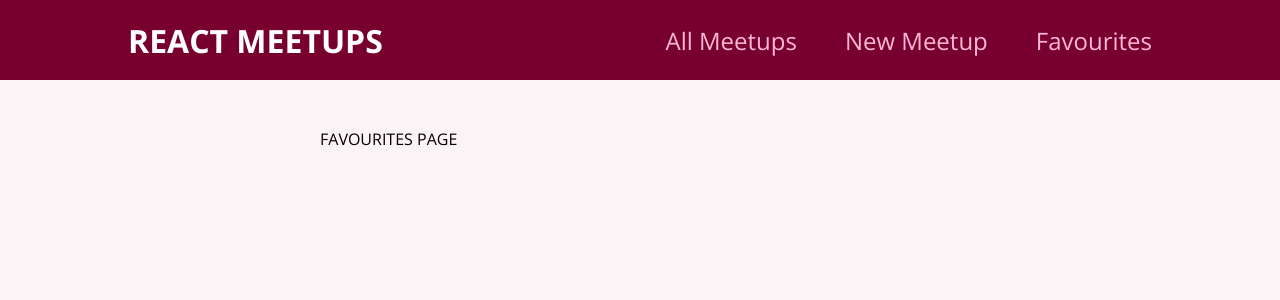
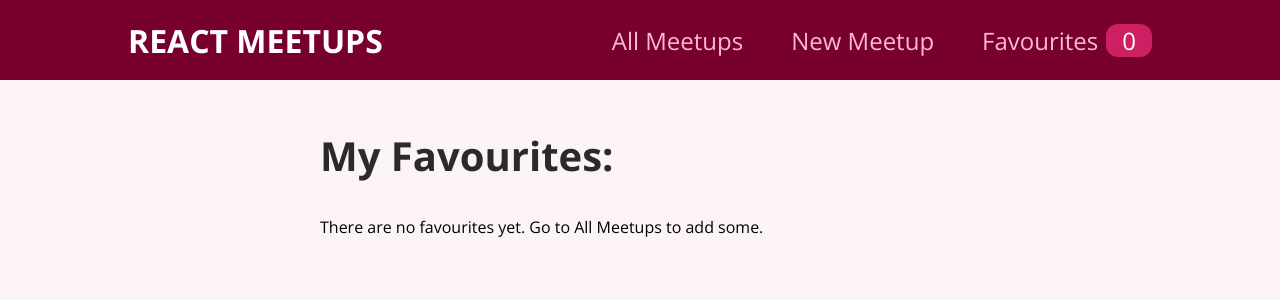
Before and after one commit to Magitekwarrior/ReactTraining, a React (Create React App) app in the folder 07-new-starting-project/: page /favourites in a window 1280 px wide. Shown: the top 300 px of the page. Built offline with nearby package versions, Linux system fonts and the light colour scheme.

Commit message:
using context around the app

```diff
--- a/07-new-starting-project/src/components/layout/MainNavigation.js
+++ b/07-new-starting-project/src/components/layout/MainNavigation.js
@@ -1,9 +1,14 @@
 import React from "react";
 import { Link } from "react-router-dom";
+import { useContext } from "react";
 
 import classes from "./MainNavigation.module.css"
 
+import FavouritesContext from "store/favourites-context";
+
 function MainNavigation() {
+  const faveCtx = useContext(FavouritesContext);
+
   return (
     <header className={classes.header}>
       <div className={classes.logo}>REACT MEETUPS</div>
@@ -16,7 +21,11 @@ function MainNavigation() {
             <Link to='/new-meetup'>New Meetup</Link>
           </li>
           <li>
-            <Link to='/favourites'>Favourites</Link>
+            <Link to='/favourites'>Favourites
+            <span className={classes.badge}>
+              {faveCtx.totalFavourites}
+            </span>
+            </Link>
           </li>
         </ul>
       </nav>
--- a/07-new-starting-project/src/components/meetups/MeetupItem.js
+++ b/07-new-starting-project/src/components/meetups/MeetupItem.js
@@ -1,8 +1,29 @@
 import React from "react";
+import { useContext } from "react";
+
 import Card from "../ui/Card";
 import classes from "./MeetupItem.module.css";
 
+import FavouritesContext from "store/favourites-context";
+
 function MeetupItem(props) {
+  const faveCtx = useContext(FavouritesContext);
+  const itemIsFavourite = faveCtx.itemIsFavourite(props.id);
+
+  function toggleFavouritStatusHandler() {
+    if (itemIsFavourite) {
+      faveCtx.removeFavourite(props.id);
+    } else {
+      faveCtx.AddFavourite({
+        id: props.id,
+        image: props.image,
+        title: props.title,
+        address: props.address,
+        description: props.description,
+      });
+    }
+  }
+
   return (
     <li className={classes.item}>
       <Card>
@@ -15,7 +36,7 @@ function MeetupItem(props) {
           <p>{props.description}</p>
         </div>
         <div className={classes.actions}>
-          <button>To Favourites</button>
+          <button onClick={toggleFavouritStatusHandler}>{itemIsFavourite ? 'Remove from favourites' : 'To Favourites'}</button>
         </div>
       </Card>
     </li>
--- a/07-new-starting-project/src/pages/AllMeetups.js
+++ b/07-new-starting-project/src/pages/AllMeetups.js
@@ -62,13 +62,9 @@ function AllMeetupsPage() {
   return (
     <section>
       <h1>ALL MEETUPS</h1>
-
-      {allMeetupsData && (
         <ul>
-          {" "}
           <MeetupList meetups={allMeetupsData} />
         </ul>
-      )}
     </section>
   );
 }
--- a/07-new-starting-project/src/pages/Favourites.js
+++ b/07-new-starting-project/src/pages/Favourites.js
@@ -1,10 +1,24 @@
 import React from 'react';
+import { useContext } from "react";
+
+import FavouritesContext from "store/favourites-context";
+import MeetupList from 'components/meetups/MeetupList';
 
 function FavouritesPage() {
+  const faveCtx = useContext(FavouritesContext);
+  let content;
+
+  if (faveCtx.totalFavourites === 0){
+    content = <p>There are no favourites yet. Go to All Meetups to add some.</p>
+  } else {
+    content = <MeetupList meetups={faveCtx.favourites} />;
+  }
+
   return (
-    <div>
-      FAVOURITES PAGE
-    </div>
+    <section>
+      <h1>My Favourites:</h1>
+      {content}
+    </section>
   );
 };
 
```
